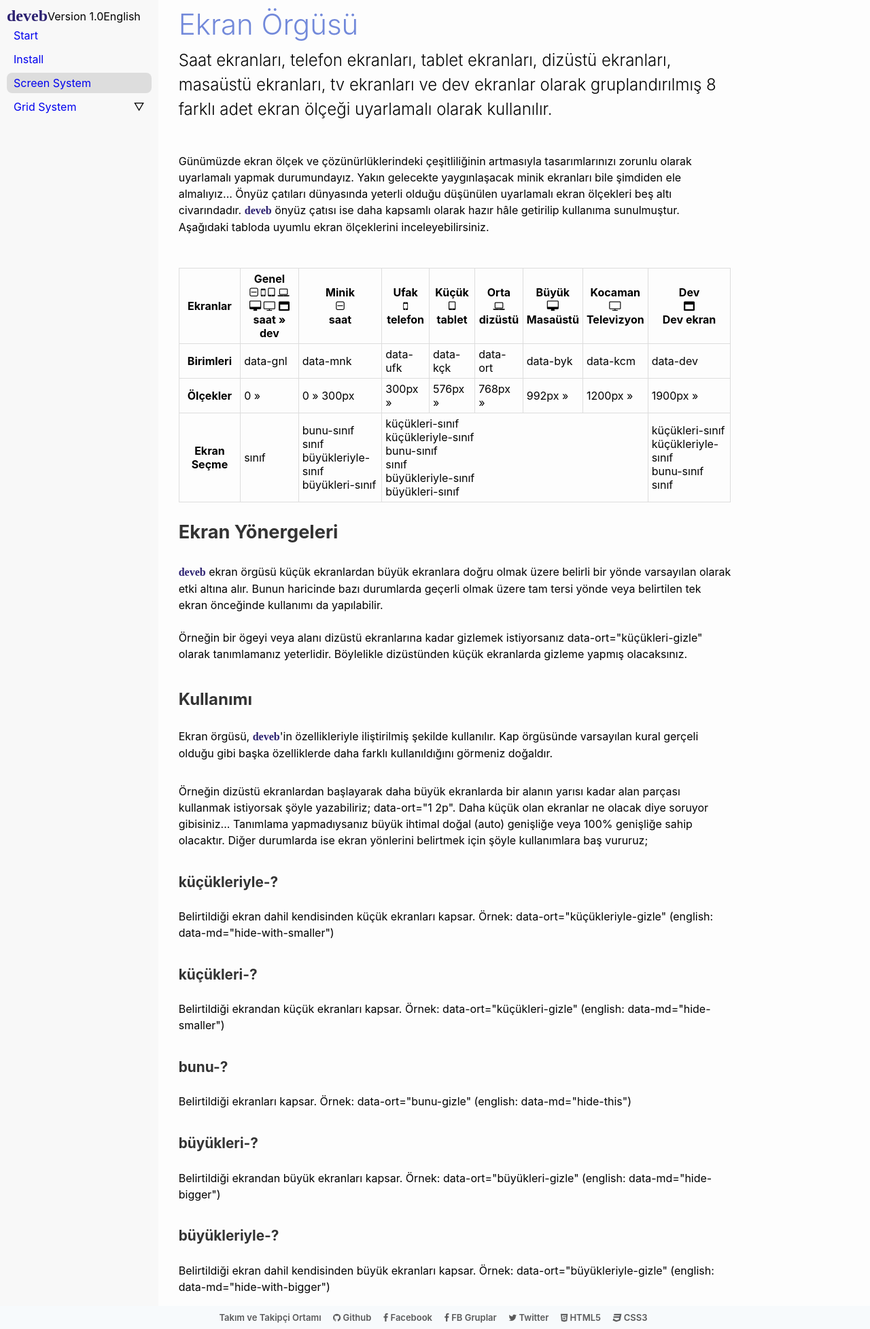
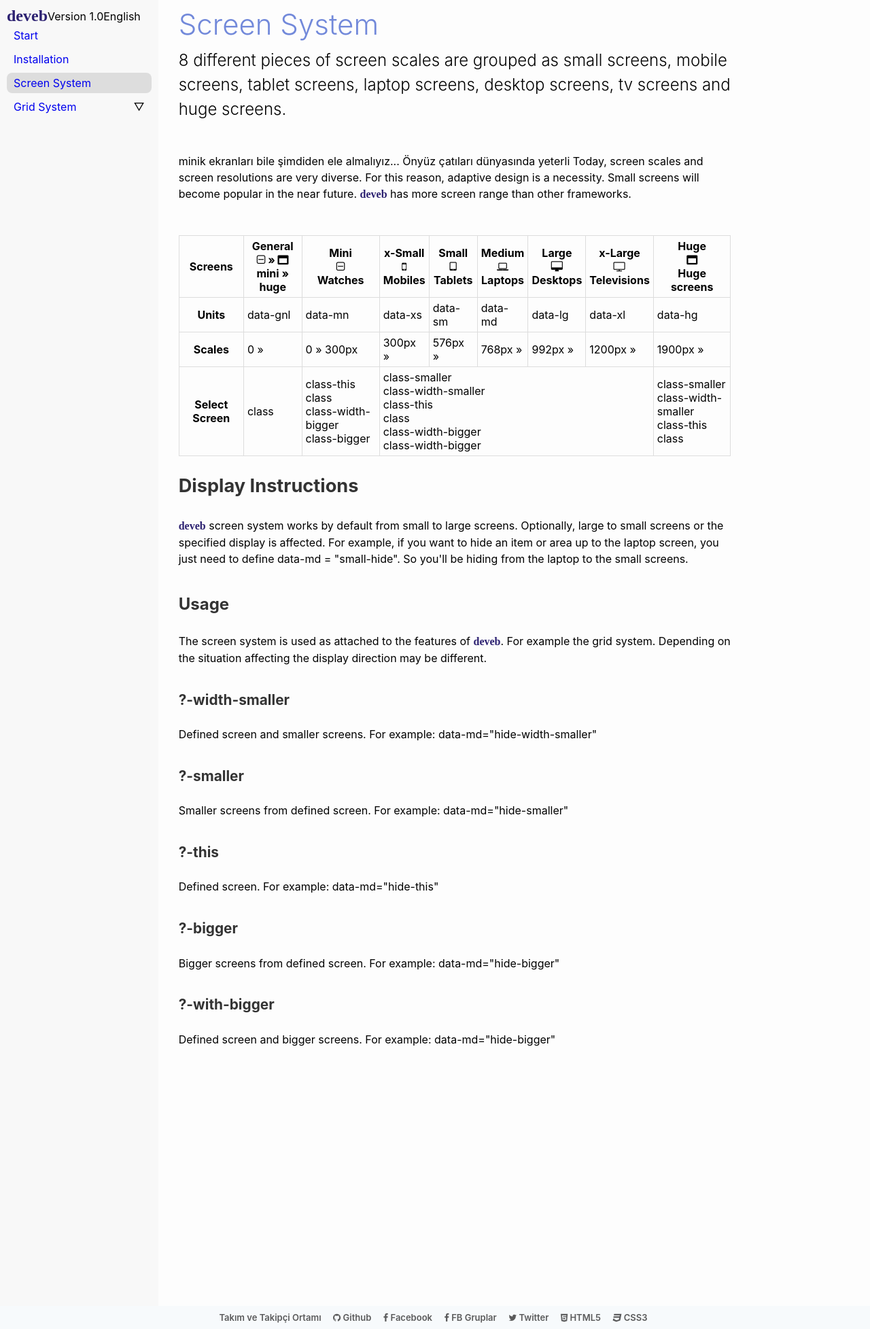
Before and after one commit to data-deveb/data-deveb.github.io, a Jekyll site: the page built from 1.0/en/ekran-orgusu.html, in a window 1280 px wide. Shown: the whole page at 68% size. Built offline with Jekyll 4.4.1, drawn with Linux system fonts in a browser that asks for light colours; some web fonts are replaced.

Commit message:
deveb 1.0 ingilizce
asdaasd

```diff
--- a/1.0/en/ekran-orgusu.html
+++ b/1.0/en/ekran-orgusu.html
@@ -1,88 +1,77 @@
 ---
 layout: s1n0/varsayilan
-title: Ekran Örgüsü
+title: Screen System
 ---
 <p class="girlik">
-  Saat ekranları, telefon ekranları, tablet ekranları, dizüstü ekranları,
-  masaüstü ekranları, tv ekranları ve dev ekranlar olarak gruplandırılmış
-  8 farklı adet ekran ölçeği uyarlamalı olarak kullanılır.
+  8 different pieces of screen scales are grouped as small screens, mobile screens, tablet screens, laptop screens, desktop screens, tv screens and huge screens.
 </p>
 <p>
-  Günümüzde ekran ölçek ve çözünürlüklerindeki çeşitliliğinin artmasıyla tasarımlarınızı
-  zorunlu olarak uyarlamalı yapmak durumundayız. Yakın gelecekte yaygınlaşacak
   minik ekranları bile şimdiden ele almalıyız... Önyüz çatıları dünyasında yeterli
-  olduğu düşünülen uyarlamalı ekran ölçekleri beş altı civarındadır.
-  <span class="simget">deveb</span> önyüz çatısı ise daha kapsamlı olarak hazır
-  hâle getirilip kullanıma sunulmuştur. Aşağıdaki tabloda uyumlu ekran ölçeklerini
-  inceleyebilirsiniz.
+  Today, screen scales and screen resolutions are very diverse. For this reason, adaptive design is a necessity. Small screens will become popular in the near future. <span class="simget">deveb</span> has more screen range than other frameworks.
 </p>
 <p></p>
 <table class="tablo">
   <thead>
     <tr>
-      <th>Ekranlar</th>
+      <th>Screens</th>
       <th>
-        Genel <br>
+        General <br>
         <i class="fa fa-minus-square-o" aria-hidden="true"></i>
-        <i class="fa fa-mobile" aria-hidden="true"></i>
-        <i class="fa fa-tablet" aria-hidden="true"></i>
-        <i class="fa fa-laptop" aria-hidden="true"></i>
-        <i class="fa fa-desktop" aria-hidden="true"></i>
-        <i class="fa fa-television" aria-hidden="true"></i>
+        »
         <i class="fa fa-window-maximize" aria-hidden="true"></i>
-        <br><span data-metin="olumlu ince">saat » dev</span>
+        <br><span data-metin="olumlu ince">mini » huge</span>
       </th>
       <th>
-        Minik <br>
+        Mini <br>
         <i class="fa fa-minus-square-o" aria-hidden="true"></i>
-        <br><span data-metin="olumlu ince">saat</span>
+        <br><span data-metin="olumlu ince">Watches</span>
       </th>
       <th>
-        Ufak <br>
+        x-Small <br>
         <i class="fa fa-mobile" aria-hidden="true"></i>
-        <br><span data-metin="olumlu ince">telefon</span>
+        <br><span data-metin="olumlu ince">Mobiles</span>
       </th>
       <th>
-        Küçük <br>
+        Small <br>
         <i class="fa fa-tablet" aria-hidden="true"></i>
-        <br><span data-metin="olumlu ince">tablet</span>
+        <br><span data-metin="olumlu ince">Tablets</span>
       </th>
       <th>
-        Orta <br>
+        Medium <br>
         <i class="fa fa-laptop" aria-hidden="true"></i>
-        <br><span data-metin="olumlu ince">dizüstü</span>
+        <br><span data-metin="olumlu ince">Laptops</span>
       </th>
       <th>
-        Büyük <br>
+        Large <br>
         <i class="fa fa-desktop" aria-hidden="true"></i>
-        <br><span data-metin="olumlu ince">Masaüstü</span>
+        <br><span data-metin="olumlu ince">Desktops</span>
       </th>
       <th>
-        Kocaman <br>
+        x-Large <br>
         <i class="fa fa-television" aria-hidden="true"></i>
-        <br><span data-metin="olumlu ince">Televizyon</span>
+        <br><span data-metin="olumlu ince">Televisions</span>
       </th>
       <th>
-        Dev <br>
+        Huge <br>
         <i class="fa fa-window-maximize" aria-hidden="true"></i>
-        <br><span data-metin="olumlu ince">Dev ekran</span>
+        <br><span data-metin="olumlu ince">Huge screens</span>
       </th>
     </tr>
   </thead>
   <tbody>
     <tr>
-      <th>Birimleri</th>
+      <th>Units</th>
       <td>data-gnl</td>
-      <td>data-mnk</td>
-      <td>data-ufk</td>
-      <td>data-kçk</td>
-      <td>data-ort</td>
-      <td>data-byk</td>
-      <td>data-kcm</td>
-      <td>data-dev</td>
+      <td>data-mn</td>
+      <td>data-xs</td>
+      <td>data-sm</td>
+      <td>data-md</td>
+      <td>data-lg</td>
+      <td>data-xl</td>
+      <td>data-hg</td>
     </tr>
     <tr>
-      <th>Ölçekler</th>
+      <th>Scales</th>
       <td>0 »</td>
       <td>0 » 300px</td>
       <td>300px »</td>
@@ -93,63 +82,62 @@ title: Ekran Örgüsü
       <td>1900px »</td>
     </tr>
     <tr>
-      <th>Ekran Seçme</th>
-      <td><span data-metin="ana gri">sınıf</span></td>
-      <td>bunu-<span data-metin="ana gri">sınıf</span><br><span data-metin="ana gri">sınıf</span><br>büyükleriyle-<span data-metin="ana gri">sınıf</span><br>büyükleri-<span data-metin="ana gri">sınıf</span></td>
-      <td colspan="5">küçükleri-<span data-metin="ana gri">sınıf</span><br>küçükleriyle-<span data-metin="ana gri">sınıf</span><br>bunu-<span data-metin="ana gri">sınıf</span><br><span data-metin="ana gri">sınıf</span><br>büyükleriyle-<span data-metin="ana gri">sınıf</span><br>büyükleri-<span data-metin="ana gri">sınıf</span></td>
-      <td>küçükleri-<span data-metin="ana gri">sınıf</span><br>küçükleriyle-<span data-metin="ana gri">sınıf</span><br>bunu-<span data-metin="ana gri">sınıf</span><br><span data-metin="ana gri">sınıf</span></td>
+      <th>Select Screen</th>
+      <td><span data-metin="ana gri">class</span></td>
+      <td>
+        <span data-metin="ana gri">class</span>-this<br>
+        <span data-metin="ana gri">class</span><br>
+        <span data-metin="ana gri">class</span>-width-bigger<br>
+        <span data-metin="ana gri">class</span>-bigger
+      </td>
+      <td colspan="5">
+        <span data-metin="ana gri">class</span>-smaller<br>
+        <span data-metin="ana gri">class</span>-width-smaller<br>
+        <span data-metin="ana gri">class</span>-this<br>
+        <span data-metin="ana gri">class</span><br>
+        <span data-metin="ana gri">class</span>-width-bigger<br>
+        <span data-metin="ana gri">class</span>-width-bigger
+      </td>
+      <td>
+        <span data-metin="ana gri">class</span>-smaller<br>
+        <span data-metin="ana gri">class</span>-width-smaller<br>
+        <span data-metin="ana gri">class</span>-this<br>
+        <span data-metin="ana gri">class</span>
+      </td>
     </tr>
   </tbody>
 </table>
 
-<h3>Ekran Yönergeleri</h3>
+<h3>Display Instructions</h3>
 
 <p>
-  <span class="simget">deveb</span> ekran örgüsü küçük ekranlardan büyük ekranlara
-  doğru olmak üzere belirli bir yönde varsayılan olarak etki altına alır. Bunun
-  haricinde bazı durumlarda geçerli olmak üzere tam tersi yönde veya belirtilen
-  tek ekran önceğinde kullanımı da yapılabilir.
-  <br><br>
-  Örneğin bir ögeyi veya alanı dizüstü ekranlarına kadar gizlemek istiyorsanız
-  <span data-metin="ana">data-ort="küçükleri-gizle"</span> olarak tanımlamanız yeterlidir.
-  Böylelikle dizüstünden küçük ekranlarda gizleme yapmış olacaksınız.
+  <span class="simget">deveb</span> screen system works by default from small to large screens. Optionally, large to small screens or the specified display is affected. For example, if you want to hide an item or area up to the laptop screen, you just need to define data-md = "small-hide". So you'll be hiding from the laptop to the small screens.
 </p>
 
-<h4>Kullanımı</h4>
+<h4>Usage</h4>
 <p>
-  Ekran örgüsü, <span class="simget">deveb</span>'in özellikleriyle iliştirilmiş
-  şekilde kullanılır. Kap örgüsünde varsayılan kural gerçeli olduğu gibi başka
-  özelliklerde daha farklı kullanıldığını görmeniz doğaldır.
+  The screen system is used as attached to the features of <span class="simget">deveb</span>. For example the grid system. Depending on the situation affecting the display direction may be different.
 </p>
+
+<h5>?-width-smaller</h5>
 <p>
-  Örneğin dizüstü ekranlardan başlayarak daha büyük ekranlarda bir alanın yarısı
-  kadar alan parçası kullanmak istiyorsak şöyle yazabiliriz; data-ort="1 2p". Daha
-  küçük olan ekranlar ne olacak diye soruyor gibisiniz... Tanımlama yapmadıysanız
-  büyük ihtimal doğal (auto) genişliğe veya 100% genişliğe sahip olacaktır.
-  Diğer durumlarda ise ekran yönlerini belirtmek için şöyle kullanımlara baş vururuz;
+  Defined screen and smaller screens. For example:
+  data-md="hide-width-smaller"
 </p>
-<h5>küçükleriyle-?</h5>
+<h5>?-smaller</h5>
 <p>
-  Belirtildiği ekran dahil kendisinden küçük ekranları kapsar. Örnek:
-  data-ort="küçükleriyle-gizle" (english: data-md="hide-with-smaller")
+  Smaller screens from defined screen. For example: data-md="hide-smaller"
 </p>
-<h5>küçükleri-?</h5>
+<h5>?-this</h5>
 <p>
-  Belirtildiği ekrandan küçük ekranları kapsar. Örnek: data-ort="küçükleri-gizle"
-  (english: data-md="hide-smaller")
+  Defined screen. For example: data-md="hide-this"
 </p>
-<h5>bunu-?</h5>
+<h5>?-bigger</h5>
 <p>
-  Belirtildiği ekranları kapsar. Örnek: data-ort="bunu-gizle"
-  (english: data-md="hide-this")
+  Bigger screens from defined screen. For example: data-md="hide-bigger"
 </p>
-<h5>büyükleri-?</h5>
+<h5>?-with-bigger</h5>
 <p>
-  Belirtildiği ekrandan büyük ekranları kapsar. Örnek: data-ort="büyükleri-gizle"
-  (english: data-md="hide-bigger")
+  Defined screen and bigger screens. For example:
+  data-md="hide-bigger"
 </p>
-<h5>büyükleriyle-?</h5>
-<p>
-  Belirtildiği ekran dahil kendisinden büyük ekranları kapsar. Örnek:
-  data-ort="büyükleriyle-gizle" (english: data-md="hide-with-bigger")
-</p>
--- a/1.0/tr/kurulum.html
+++ b/1.0/tr/kurulum.html
@@ -5,7 +5,7 @@ title: Kurulum
     <p class="girlik">
       <span class="simget">deveb</span> çalışmalarınıza aktarılabilen kolay bir önyüz çatısıdır. Yapılması gereken dosyaları dizinleriniz arasında uygun yere kopyalamak ve html dosyalarınızda çağırmaktır. Türkçe veya İngilizce olarak geliştirilen herhangi bir sürümünü kullanabilirsiniz.
     </p>
-    <p>
+    <p data-gnl>
       <a data-basmal data-gnl="_o 0" class="birincil" href="https://github.com/data-deveb/data-deveb.github.io/releases/download/deveb-1.0-tr/deveb-s1n0.zip" style="border:1px solid purple; padding:10px;">İNDİR: deveb-s1n0.zip</a>
     </p>
 
--- a/_includes/s1n0/dallik.html
+++ b/_includes/s1n0/dallik.html
@@ -20,7 +20,7 @@
 
     {% assign dil = 'en' %}
     {% assign baslangic = 'Start' %}
-    {% assign kurulum = 'Install' %}
+    {% assign kurulum = 'Installation' %}
     {% assign ekran_orgusu = 'Screen System' %}
     {% assign kap_orgusu = 'Grid System' %}
     {% assign parca_duzeni = 'Piece System' %}
```
Also changed, not shown: 1.0/tr/ekran-orgusu.html (+3 -16 lines).
